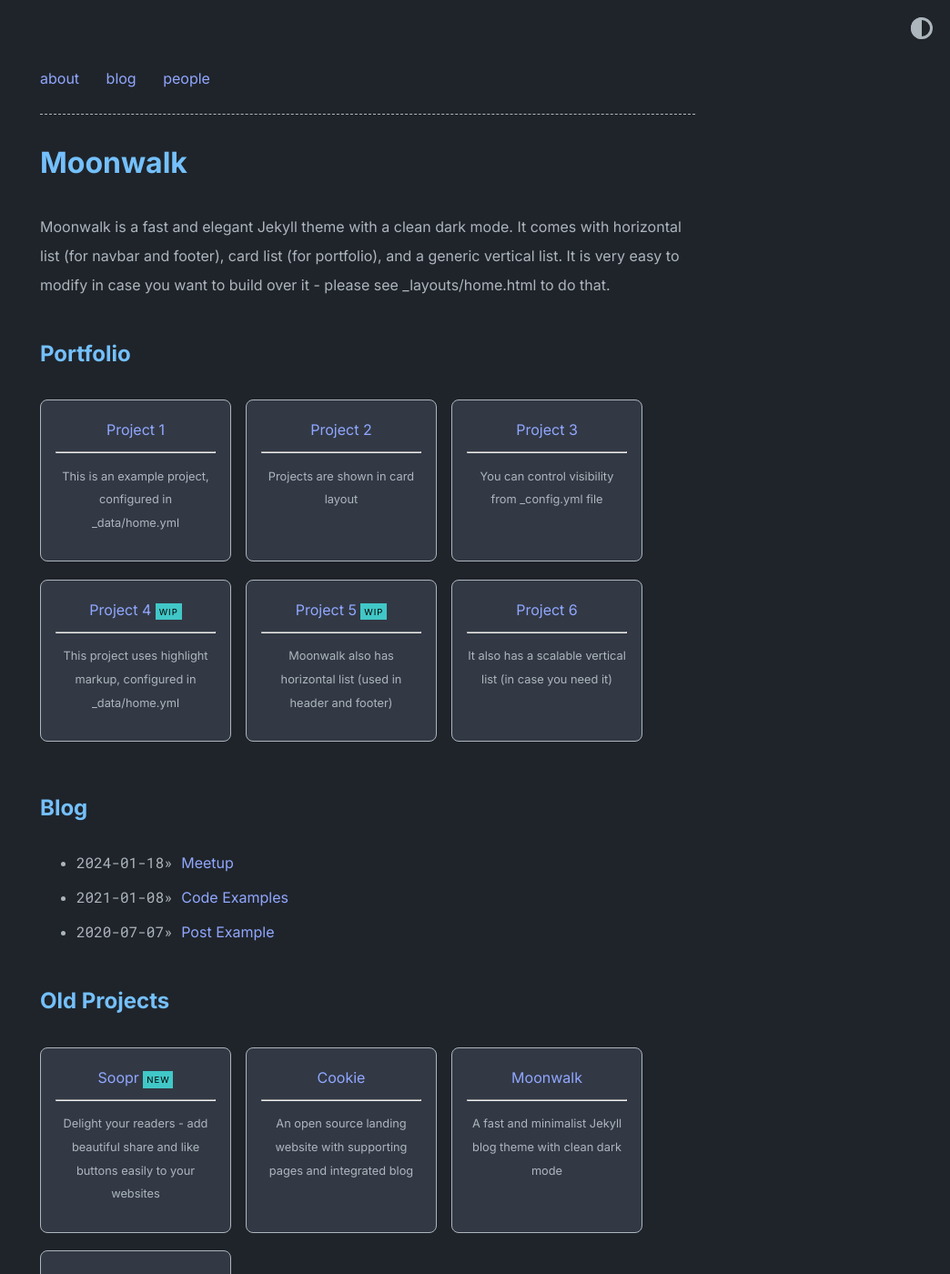
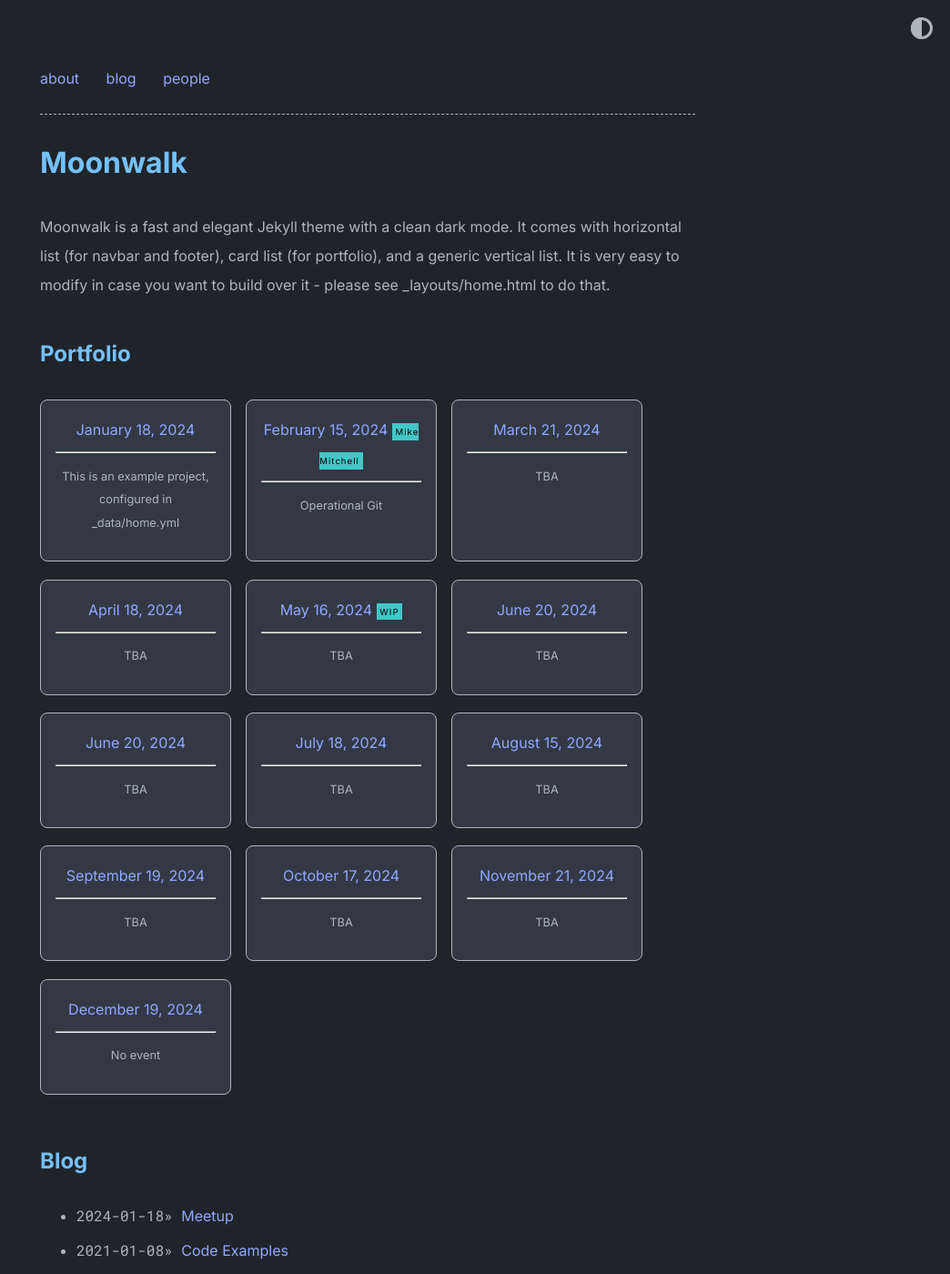
Before and after one commit to ILDevOps/ildevops.github.io, a Jekyll site: the page built from index.md, in a window 1280 px wide and 1400 px high. Shown: the whole window at 91% size, without its empty margins (236-1280 px from the left). Built offline with Jekyll 4.4.1, drawn with Linux system fonts in a browser that asks for light colours.

Commit message:
Update home.yml
Added the schedule of events to the project tiles. May switch completely to blog.

```diff
--- a/_data/home.yml
+++ b/_data/home.yml
@@ -9,31 +9,60 @@ navbar_entries:
     url: people
 
 project_entries:
-  - title: Project 1
-    url: overview-post
+  - title: January 18, 2024
+    url: blog
     desc: This is an example project, configured in _data/home.yml
 
-  - title: Project 2
+  - title: February 15, 2024
     url: overview-post
-    desc: Projects are shown in card layout
+    desc: Operational Git
+    highlight: Mike Mitchell
 
-  - title: Project 3
-    url: overview-post
-    desc: You can control visibility from _config.yml file
+  - title: March 21, 2024
+    url: blog
+    desc: TBA
 
-  - title: Project 4
-    url: overview-post
-    desc: This project uses highlight markup, configured in _data/home.yml
+  - title: April 18, 2024
+    url: blog
+    desc: TBA
+    highlight:
+
+  - title: May 16, 2024
+    url: blog
+    desc: TBA
     highlight: WIP
 
-  - title: Project 5
-    url: overview-post
-    desc: Moonwalk also has horizontal list (used in header and footer)
-    highlight: WIP
+  - title: June 20, 2024
+    url: blog
+    desc: TBA
 
-  - title: Project 6
-    url: overview-post
-    desc: It also has a scalable vertical list (in case you need it)
+  - title: June 20, 2024
+    url: blog
+    desc: TBA
+
+  - title: July 18, 2024
+    url: blog
+    desc: TBA
+
+  - title: August 15, 2024
+    url: blog
+    desc: TBA
+
+  - title: September 19, 2024
+    url: blog
+    desc: TBA
+
+  - title: October 17, 2024
+    url: blog
+    desc: TBA
+
+  - title: November 21, 2024
+    url: blog
+    desc: TBA
+
+  - title: December 19, 2024
+    url: blog
+    desc: No event
 
 old_project_entries:
   - title: Soopr
```
